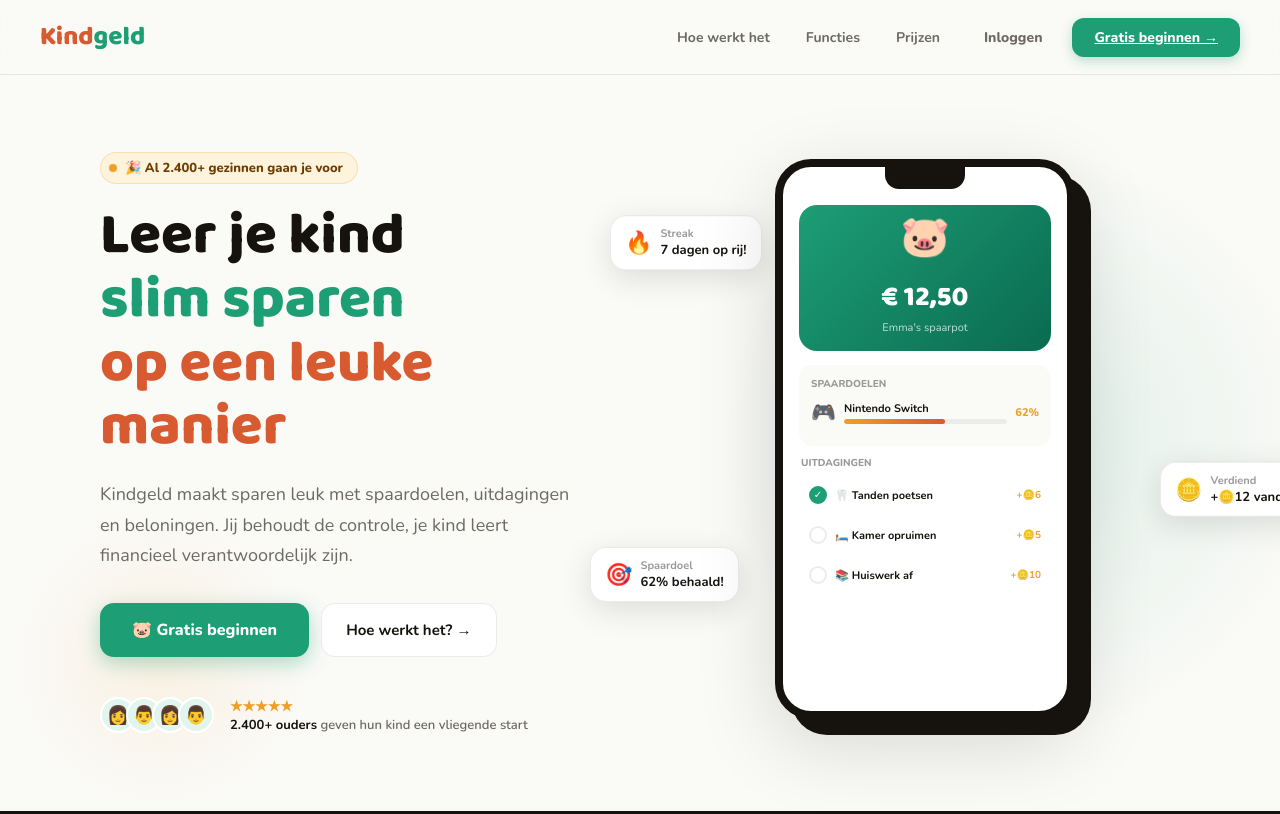
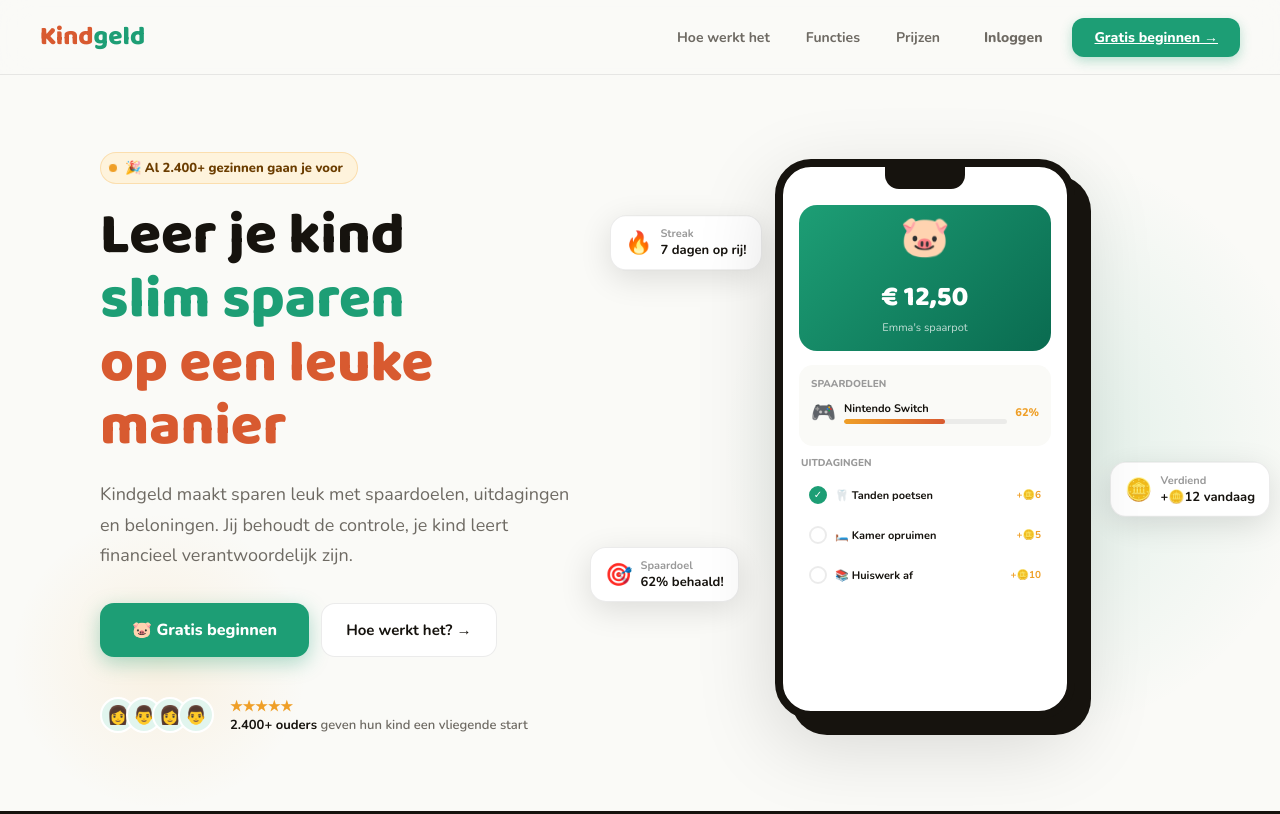
Before and after one commit to jannikdienstverlening-cmyk/kindgeld, a plain HTML site: page index.html in a window 1280 px wide. Shown: the top 814 px of the page. Drawn offline with nearby package versions, Linux system fonts and the light colour scheme.

Commit message:
Fix float-badge-3 position and HTML closing tag
Adjusted the position of float-badge-3 and ensured proper HTML closing tag.

```diff
--- a/index.html
+++ b/index.html
@@ -175,7 +175,7 @@
     }
     .float-badge-1 { top:60px; left:-60px; animation:floatB 3.5s ease-in-out infinite; }
     .float-badge-2 { bottom:120px; left:-80px; animation:floatB 4s ease-in-out infinite 0.5s; }
-    .float-badge-3 { bottom:200px; right:-140px; animation:floatB 3s ease-in-out infinite 1s; }
+    .float-badge-3 { bottom:200px; right:-90px; animation:floatB 3s ease-in-out infinite 1s; }
     .float-badge-icon { font-size:22px; }
 
     /* ── STATS BAR ── */
```
